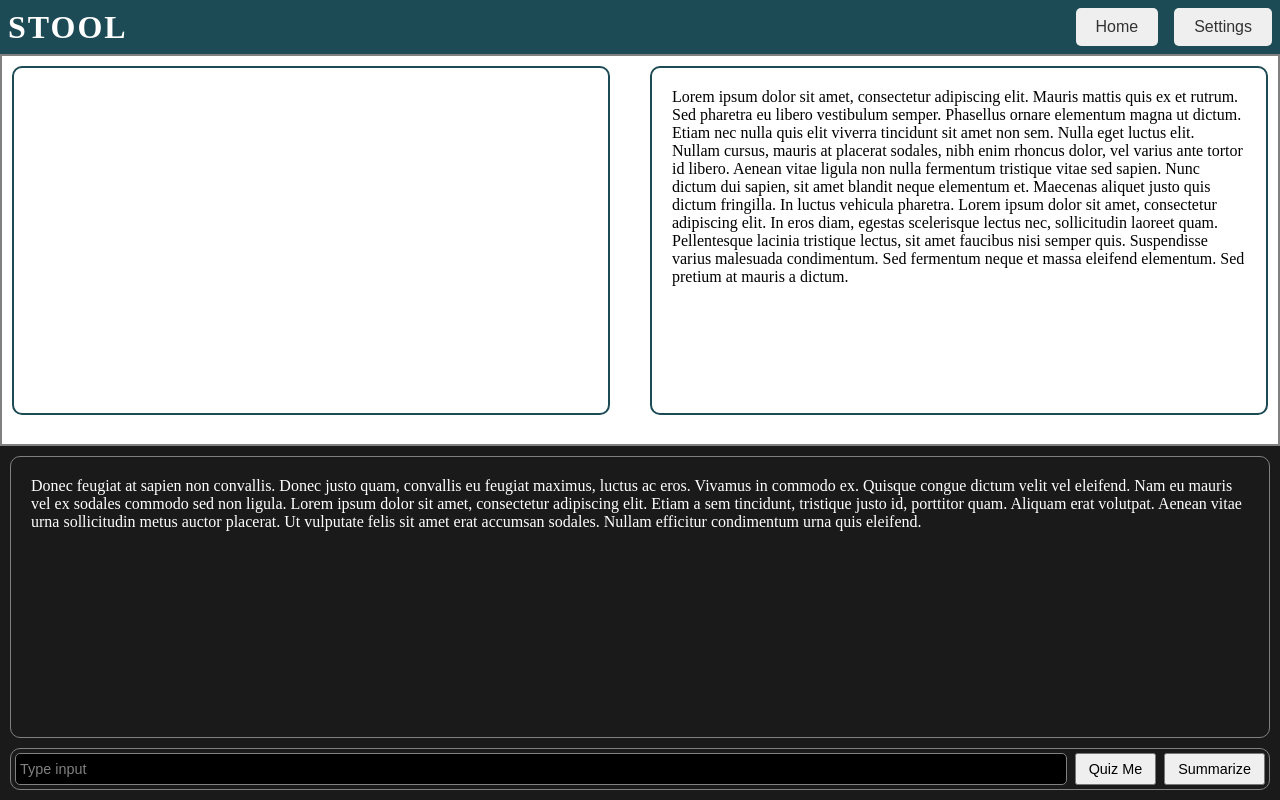
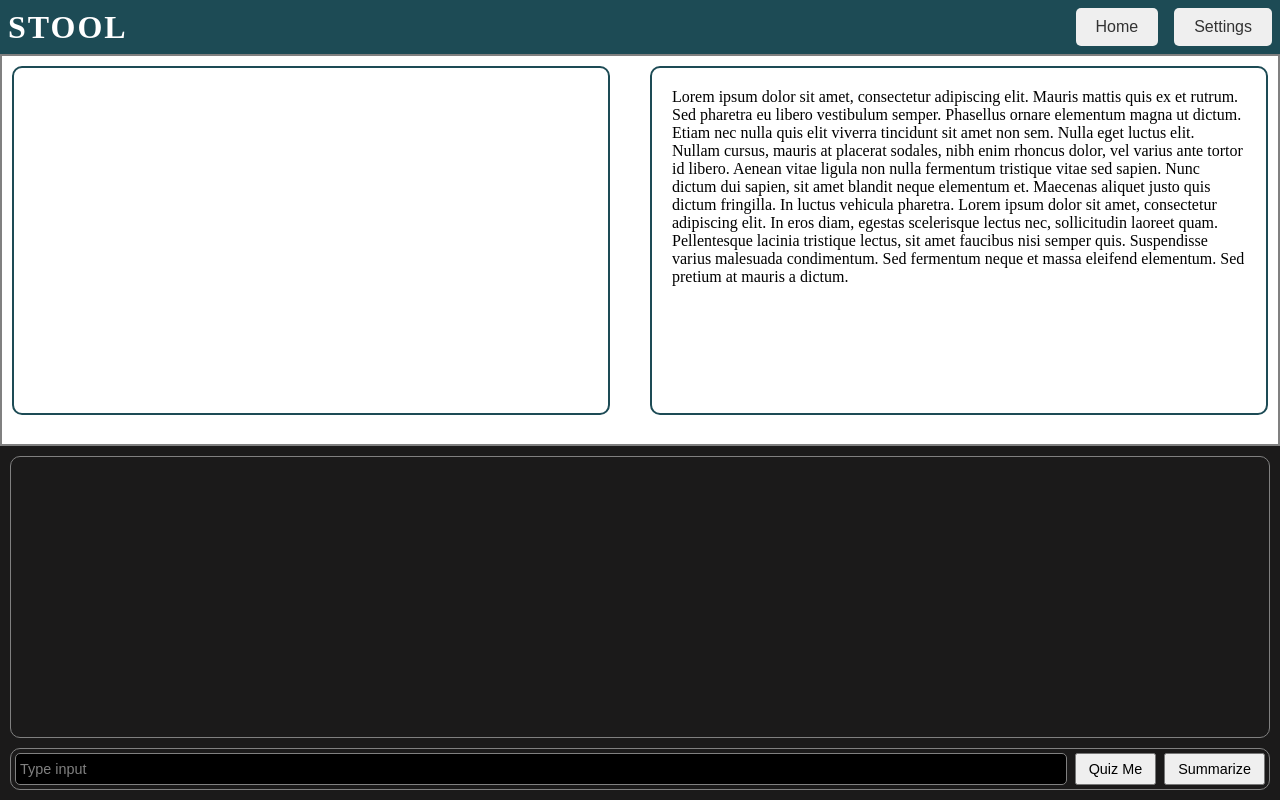
Before and after one commit to team-Diversity/stool, a React (Create React App) app in the folder front-end/: page / in a window 1280 px wide. Built offline with nearby package versions, Linux system fonts and the light colour scheme.

Commit message:
Revert "Change some color styling"

```diff
--- a/front-end/src/Components/Input/Input.js
+++ b/front-end/src/Components/Input/Input.js
@@ -5,7 +5,6 @@ function Input() {
     return (
       <InputStyled>
         <div className="text-section">
-        <p className="api-response">Donec feugiat at sapien non convallis. Donec justo quam, convallis eu feugiat maximus, luctus ac eros. Vivamus in commodo ex. Quisque congue dictum velit vel eleifend. Nam eu mauris vel ex sodales commodo sed non ligula. Lorem ipsum dolor sit amet, consectetur adipiscing elit. Etiam a sem tincidunt, tristique justo id, porttitor quam. Aliquam erat volutpat. Aenean vitae urna sollicitudin metus auctor placerat. Ut vulputate felis sit amet erat accumsan sodales. Nullam efficitur condimentum urna quis eleifend. </p>
         </div>
 
         <div className="input-section">
@@ -28,10 +27,6 @@ function Input() {
     padding: 20px;
     margin: 10px;
     height: 30vh; // Set a specific height for the text-section to make it taller
-  }
-
-  .api-response {
-    color: #FFFFFF;
   }
 
   .input-section {
```
